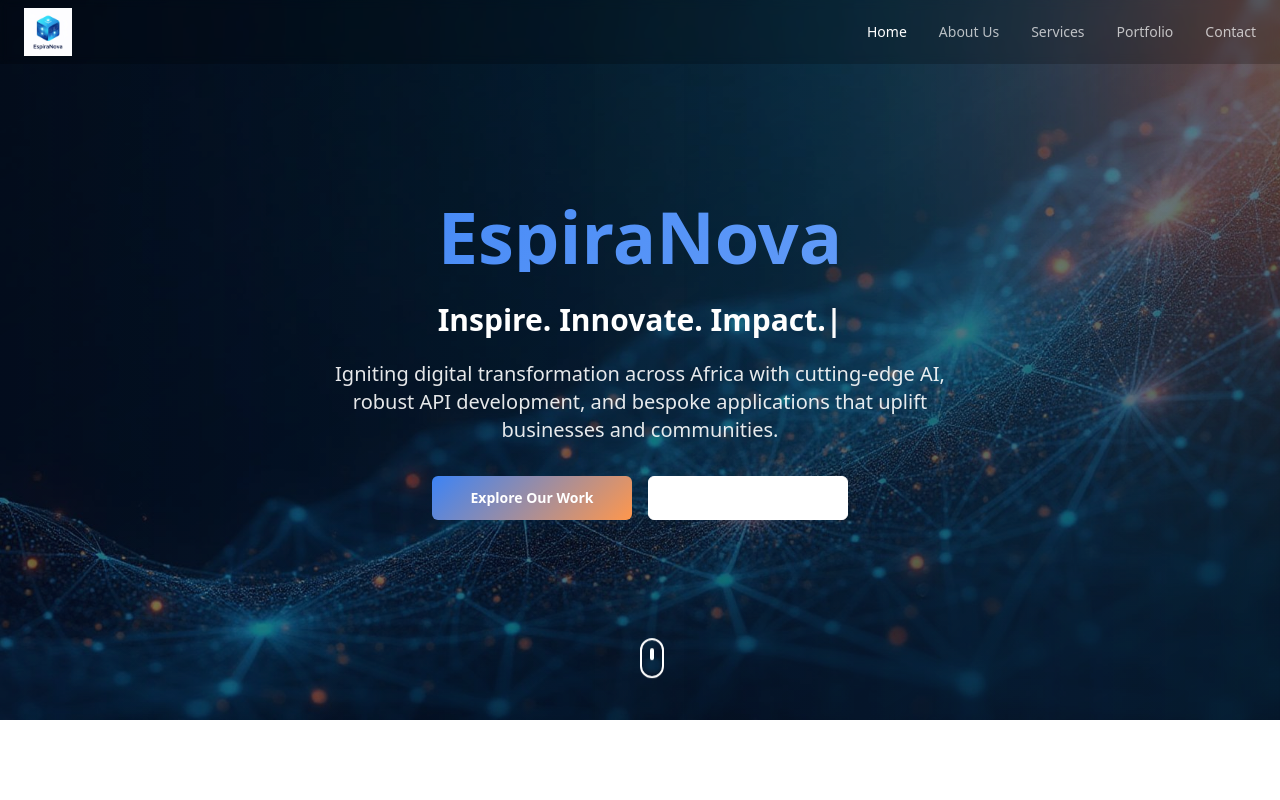
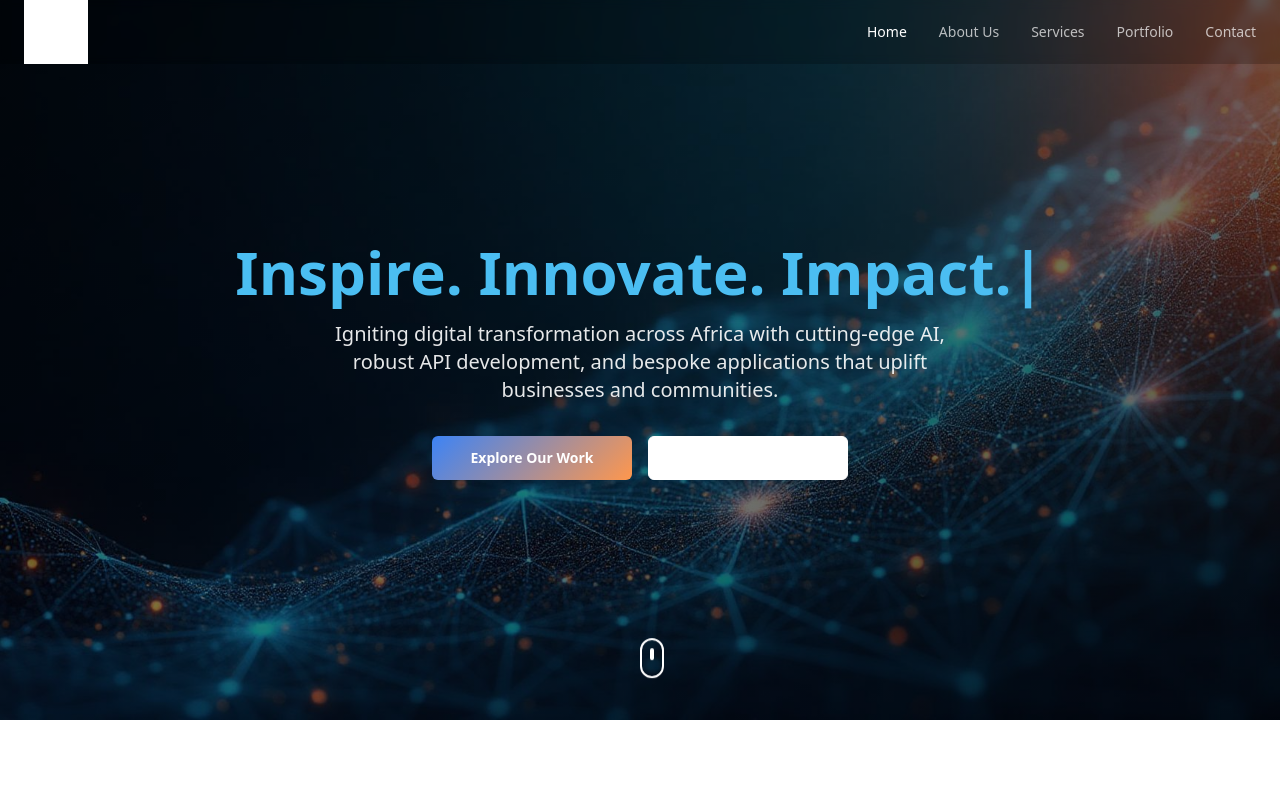
Before and after one commit to espironova/espiranova-africa-tech, a React (Vite) app: page / in a window 1280 px wide. Shown: the top 800 px of the page. Built offline with nearby package versions, Linux system fonts and the light colour scheme.

Commit message:
Refactor hero section and logo

```diff
--- a/src/components/Hero.tsx
+++ b/src/components/Hero.tsx
@@ -5,42 +5,49 @@ import heroImage from "@/assets/hero-bg.jpg";
 
 export const Hero = () => {
   const [currentText, setCurrentText] = useState("");
+  const [currentColor, setCurrentColor] = useState(0);
   const fullText = "Inspire. Innovate. Impact.";
+  const colors = ["text-blue-400", "text-cyan-400", "text-purple-400", "text-primary"];
 
   useEffect(() => {
     let index = 0;
-    const timer = setInterval(() => {
+    let colorIndex = 0;
+
+    const typewriterTimer = setInterval(() => {
       if (index <= fullText.length) {
         setCurrentText(fullText.slice(0, index));
         index++;
       } else {
-        clearInterval(timer);
+        // Reset and start over
+        setTimeout(() => {
+          index = 0;
+          setCurrentText("");
+        }, 2000);
       }
     }, 150);
 
-    return () => clearInterval(timer);
+    const colorTimer = setInterval(() => {
+      colorIndex = (colorIndex + 1) % colors.length;
+      setCurrentColor(colorIndex);
+    }, 1000);
+
+    return () => {
+      clearInterval(typewriterTimer);
+      clearInterval(colorTimer);
+    };
   }, []);
 
   return (
     <section className="relative min-h-screen flex items-center justify-center overflow-hidden -mt-20 pt-20">
       <div
-        className="absolute inset-0 bg-cover bg-center bg-no-repeat animate-float"
+        className="absolute inset-0 bg-cover bg-center bg-no-repeat"
         style={{ backgroundImage: `url(${heroImage})` }}
       />
       <div className="absolute inset-0 bg-gradient-to-br from-black/70 via-black/50 to-black/70" />
-      <div className="absolute inset-0 bg-gradient-to-r from-blue-500/20 via-transparent to-cyan-500/20 animate-glow" />
-      <div className="absolute inset-0 bg-gradient-to-t from-transparent via-blue-400/5 to-transparent animate-shimmer"
-           style={{
-             background: 'linear-gradient(90deg, transparent, rgba(59, 130, 246, 0.1), transparent)',
-             backgroundSize: '200% 100%'
-           }} />
 
       <div className="relative z-10 container mx-auto px-6 text-center">
         <div className="max-w-4xl mx-auto">
-          <h1 className="text-5xl md:text-7xl font-bold mb-6 bg-gradient-primary bg-clip-text text-transparent">
-            EspiraNova
-          </h1>
-          <p className="text-2xl md:text-3xl font-semibold text-white mb-4 min-h-[3rem] flex items-center justify-center">
+          <p className={`text-4xl md:text-6xl font-bold mb-4 min-h-[4rem] flex items-center justify-center transition-colors duration-500 ${colors[currentColor]}`}>
             <span className="inline-block">
               {currentText}
               <span className="animate-pulse">|</span>
--- a/src/components/Navigation.tsx
+++ b/src/components/Navigation.tsx
@@ -25,7 +25,7 @@ export const Navigation = () => {
       <div className="container mx-auto px-6">
         <div className="flex items-center justify-between h-16">
           <Link to="/" className="flex items-center">
-            <img src="/lovable-uploads/espiranova-logo-new.png" alt="EspiraNova" className="h-12 w-auto" />
+            <img src="/lovable-uploads/espiranova-logo-new.png" alt="EspiraNova" className="h-16 w-auto brightness-0 invert" />
           </Link>
 
           {/* Desktop Navigation */}
```
